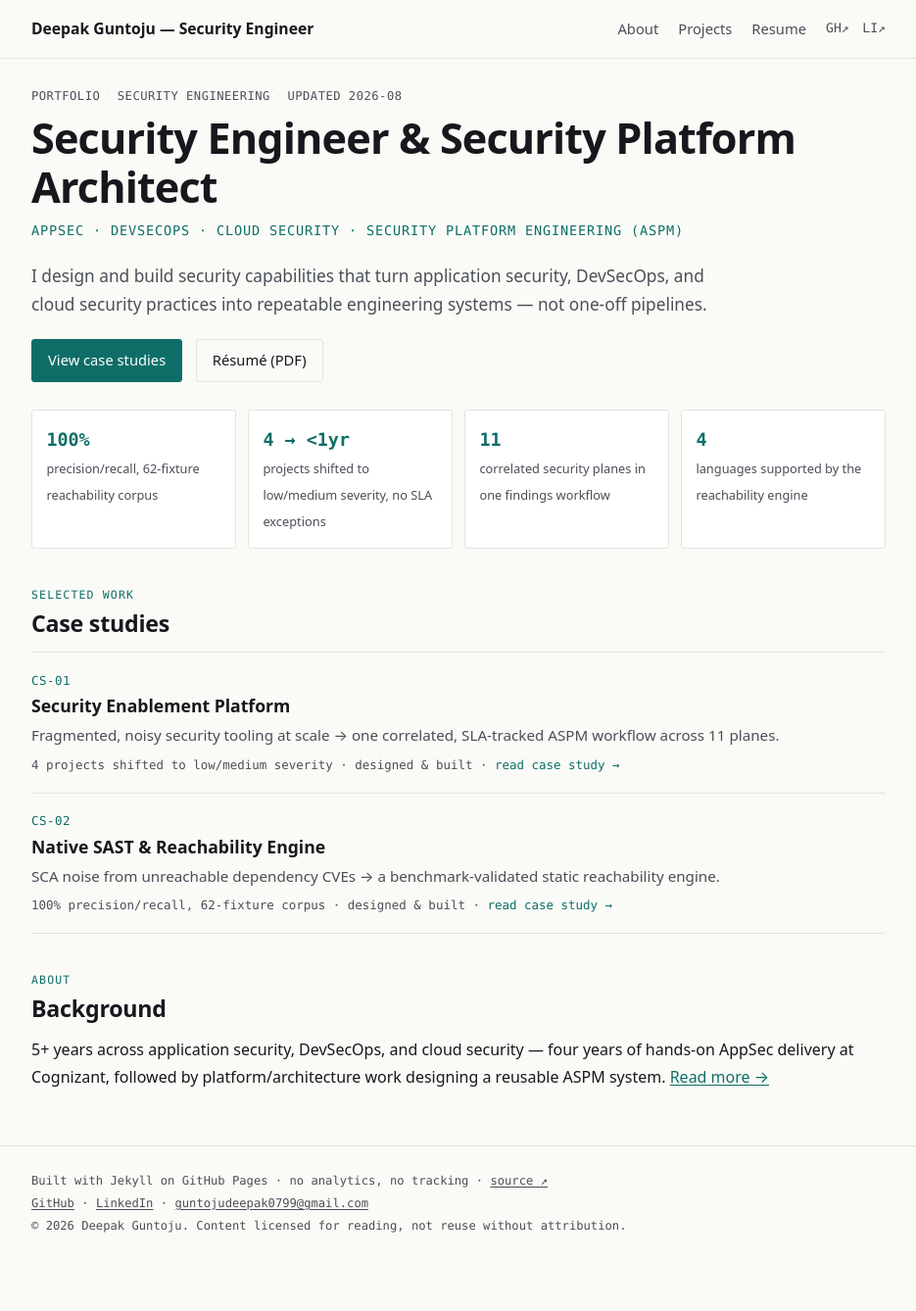
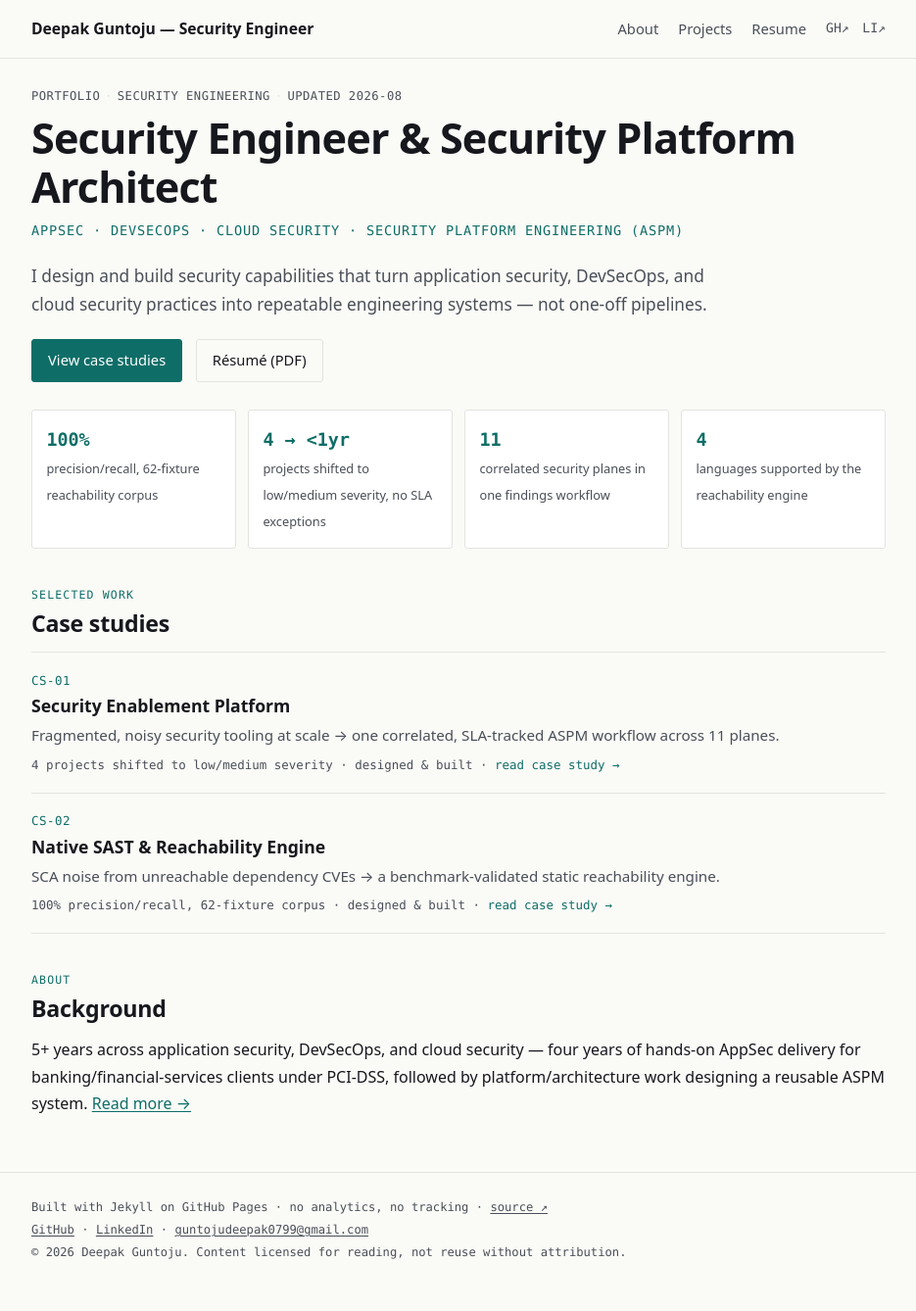
Before and after one commit to deepakguntoju/deepakguntoju.github.io, a Jekyll site: the page built from index.md, in a window 1280 px wide. Shown: the whole page at 98% size, without its empty margins (172-1107 px from the left). Built offline with Jekyll 4.4.1, drawn with Linux system fonts in a browser that asks for light colours; before the commit the page ends 1311 px from its top, so only the background shows below that.

Commit message:
Anonymize remaining Cognizant mention on homepage

```diff
--- a/index.md
+++ b/index.md
@@ -56,4 +56,4 @@ description: >-
 </div>
 
 <h2><span class="kicker">About</span>Background</h2>
-<p>5+ years across application security, DevSecOps, and cloud security — four years of hands-on AppSec delivery at Cognizant, followed by platform/architecture work designing a reusable ASPM system. <a href="/about/">Read more →</a></p>
+<p>5+ years across application security, DevSecOps, and cloud security — four years of hands-on AppSec delivery for banking/financial-services clients under PCI-DSS, followed by platform/architecture work designing a reusable ASPM system. <a href="/about/">Read more →</a></p>
```
